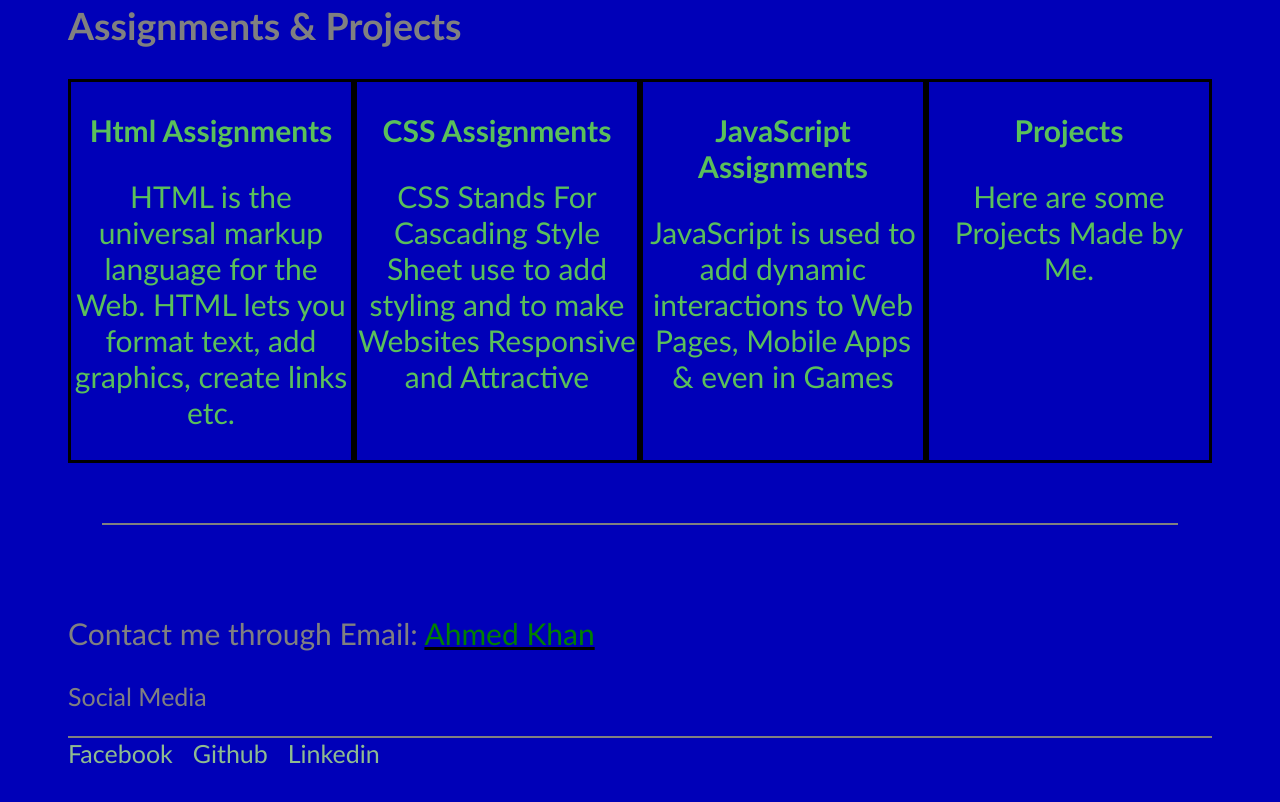
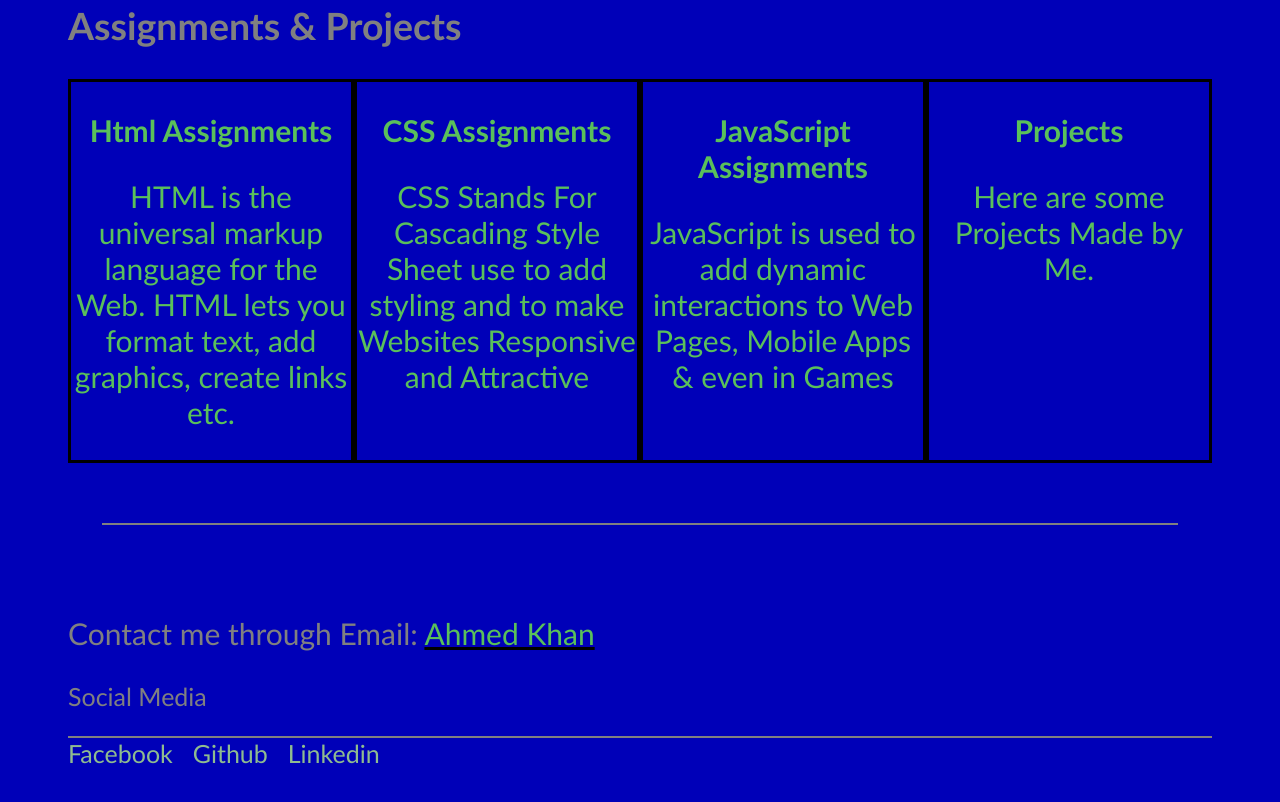
Before and after one commit to ahmedkhan90255/Portfolio-Website, a plain HTML site: page index.html in a window 1280 px wide. Shown: the part 1207-2009 px from the top of the page. Drawn offline with Linux system fonts and the light colour scheme.

Commit message:
Update footer.css

```diff
--- a/footer.css
+++ b/footer.css
@@ -21,7 +21,7 @@ footer > p {
 footer > p > a {
     font-size: 30px;
     text-decoration: underline black;
-    color: green;
+    color: rgb(90, 192, 90)
 }
 
 #horizontal-line2 {
```
